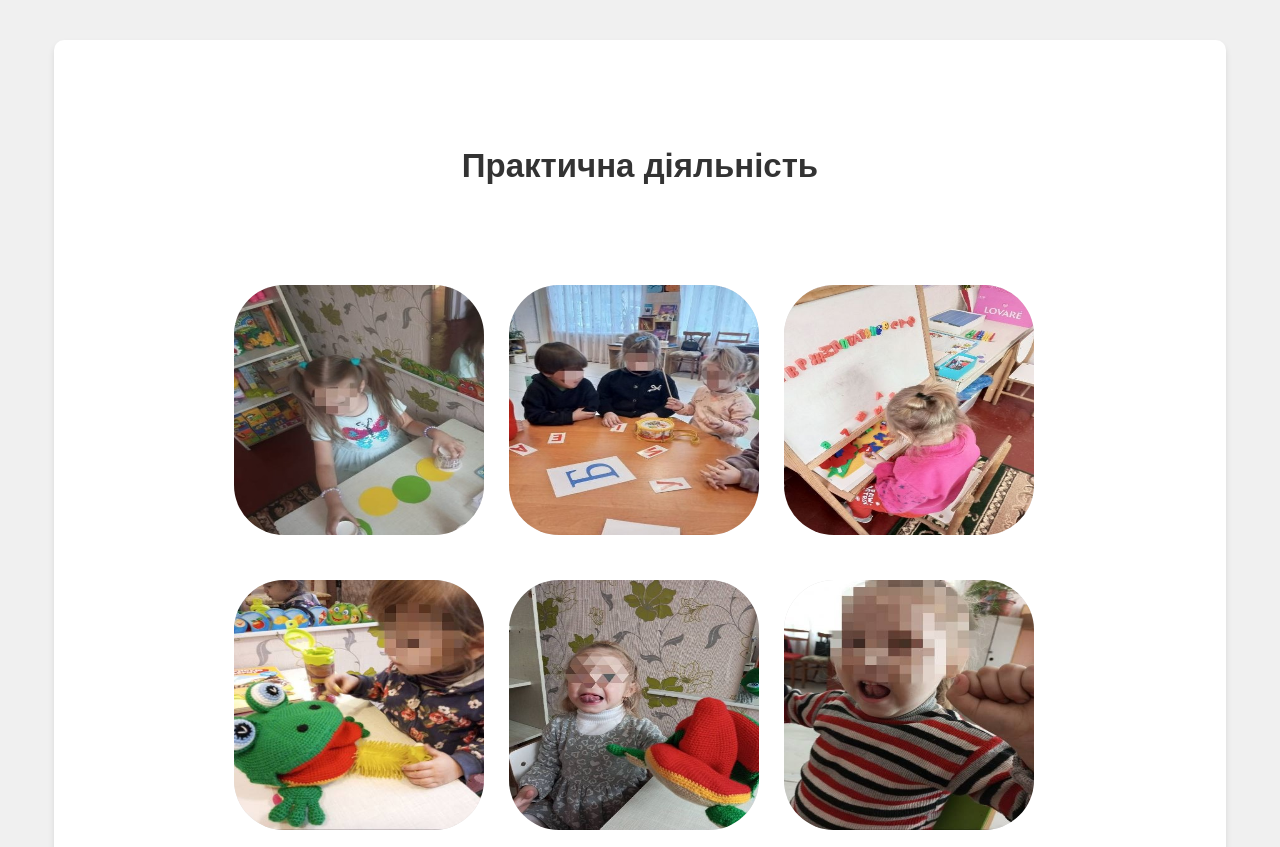
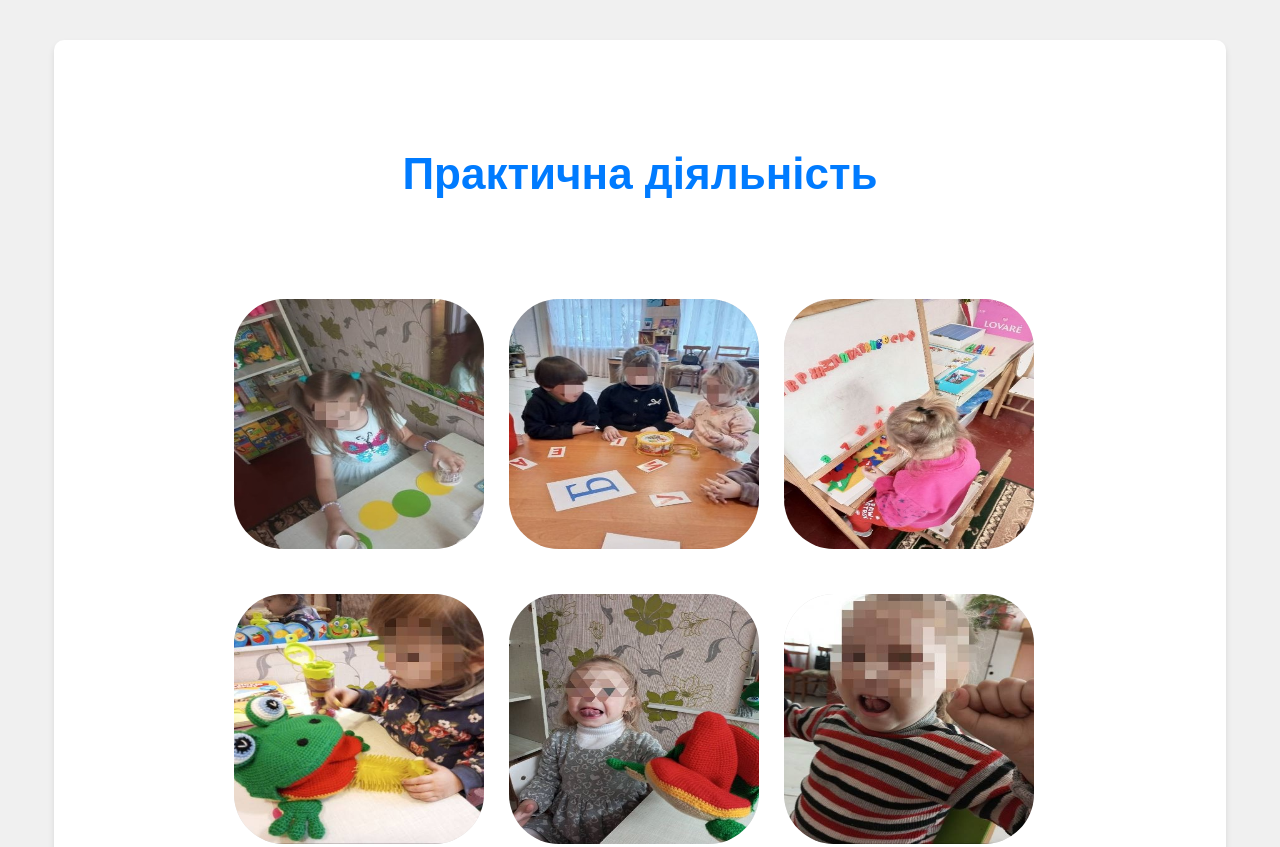
Before and after one commit to JDH-dev-993/Svetlana, a plain HTML site: page prakt_diyaln.html in a window 1280 px wide. Shown: the top 847 px of the page. Drawn offline with Linux system fonts and the light colour scheme.

Commit message:
Активация метод забезп

```diff
--- a/prakt_diyaln.html
+++ b/prakt_diyaln.html
@@ -3,7 +3,7 @@
 <head>
   <meta charset="UTF-8">
   <meta name="viewport" content="width=device-width, initial-scale=1.0">
-  <title>Пугачова Світлана</title>
+  <title>Практична діяльність</title>
   <link rel="stylesheet" href="styles.css">
   <script src="script.js"></script>
   <link rel="icon" href="/favicon.ico" type="image/x-icon">
@@ -12,11 +12,11 @@
  <div class="main-container">
 
  <!-- Левый блок -->
- <div class="middle-bl">
-<h2>Практична діяльність</h2>
+<div class="middle-bl">
+<h1>Практична діяльність</h1>
  <div class="image-gallery1">
  <!-- Фото -->
-     <img src="im/deti1.jpg" alt="Фото" class="photo-deti">
+   <img src="im/deti1.jpg" alt="Фото" class="photo-deti">
    <img src="im/deti3.jpg" alt="Фото" class="photo-deti">
    <img src="im/deti4.jpg" alt="Фото" class="photo-deti">
 <img src="im/deti5.jpg" alt="Фото" class="photo-deti">
```
Also changed, not shown: index.html (+1 -1 lines).
